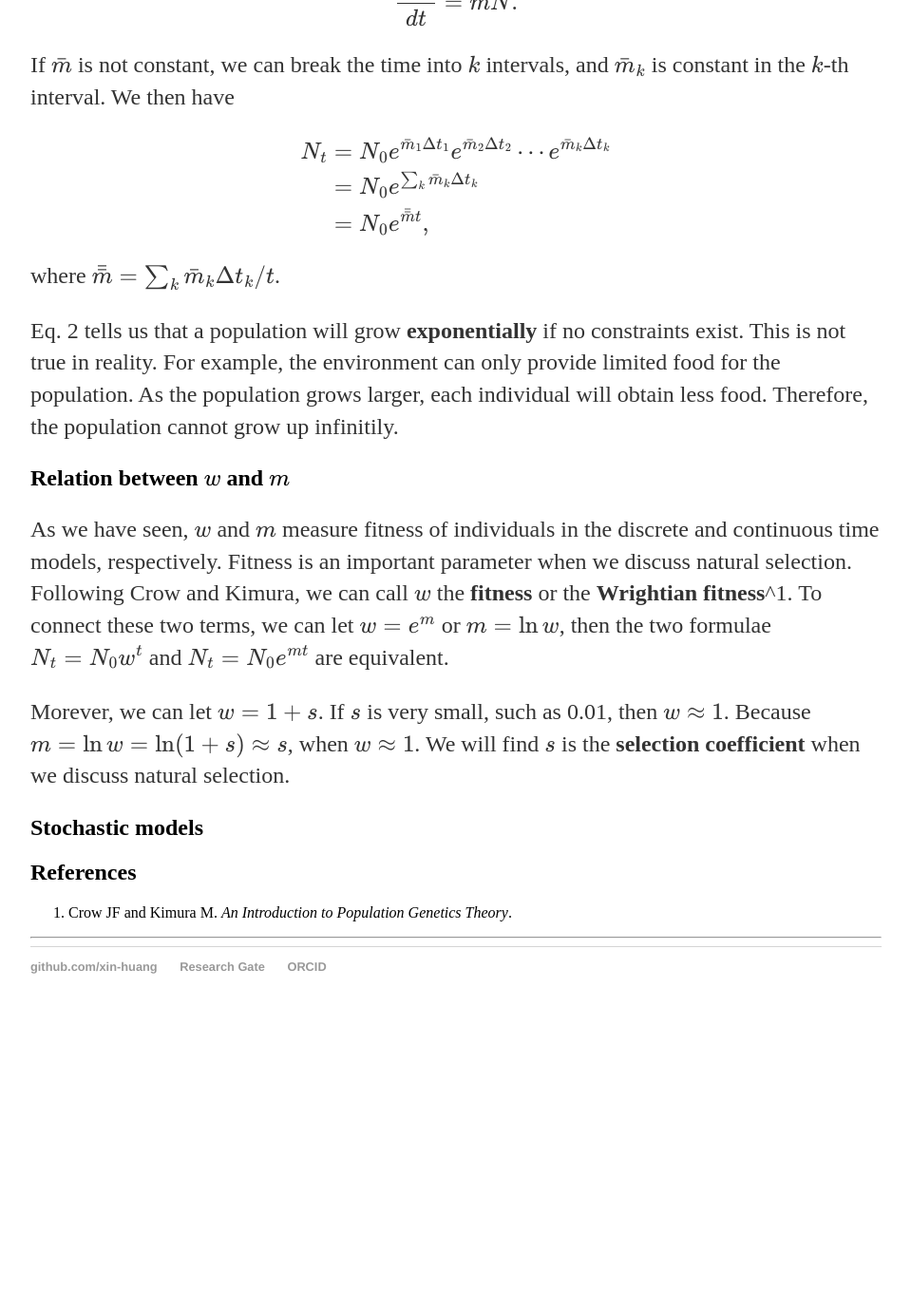
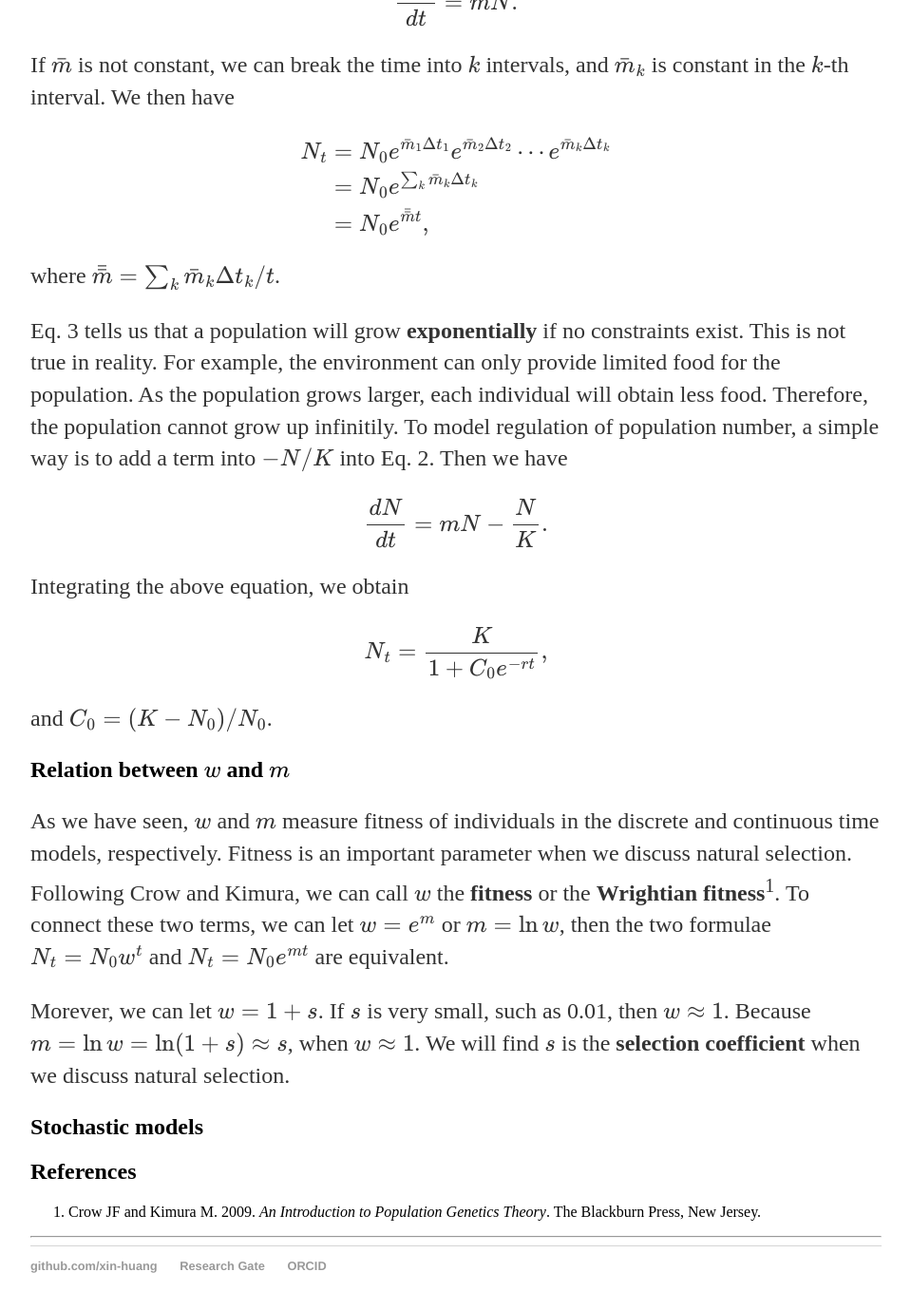
Before and after one commit to xin-huang/xin-huang.github.io, a Jekyll site: the page built from _posts/2017-04-22-population-growth-models.md, in a window 1280 px wide and 1400 px high, scrolled down 2728 px. Shown: the top 1379 px of the window at 95% size, without its empty margins (160-1119 px from the left). Built offline with Jekyll 4.4.1, drawn with Linux system fonts in a browser that asks for light colours; formulas are drawn with MathJax 3; comment, search, counter and statistics services are not loaded; before the commit the page ends 3813 px from its top, so only the background shows below that; some of the changed text lies outside the part shown.

Commit message:
Update 2017-04-22-population-growth-models.md

```diff
--- a/_posts/2017-04-22-population-growth-models.md
+++ b/_posts/2017-04-22-population-growth-models.md
@@ -51,9 +51,9 @@ In this model, we assume the generation time is continuous. For example, individ
 
 As $\Delta t\rightarrow 0$, we have
 
-\begin{align\*}
+\begin{equation}
     \frac{dN}{dt}=mN,
-\end{align\*}
+\end{equation}
 
 where $m=b-d$, which is the **Malthusian parameter** measuring fitness of individuals in the continuous time model.
 
@@ -79,15 +79,27 @@ If $\bar{m}$ is not constant, we can break the time into $k$ intervals, and $\ba
 
 where $\bar{\bar{m}}=\sum_k\bar{m}_k\Delta t_k/t$.
 
-Eq. 2 tells us that a population will grow **exponentially** if no constraints exist. This is not true in reality. For example, the environment can only provide limited food for the population. As the population grows larger, each individual will obtain less food. Therefore, the population cannot grow up infinitily.
+Eq. 3 tells us that a population will grow **exponentially** if no constraints exist. This is not true in reality. For example, the environment can only provide limited food for the population. As the population grows larger, each individual will obtain less food. Therefore, the population cannot grow up infinitily. To model regulation of population number, a simple way is to add a term into $-N/K$ into Eq. 2. Then we have
+
+\begin{align\*}
+    \frac{dN}{dt}=mN-\frac{N}{K}.
+\end{align\*}
+
+Integrating the above equation, we obtain
+
+\begin{align\*}
+    N_t = \frac{K}{1+C_0e^{-rt}},
+\end{align\*}
+
+and $C_0=(K-N_0)/N_0$.
 
 ## Relation between $w$ and $m$
 
-As we have seen, $w$ and $m$ measure fitness of individuals in the discrete and continuous time models, respectively. Fitness is an important parameter when we discuss natural selection. Following Crow and Kimura, we can call $w$ the **fitness** or the **Wrightian fitness**^1. To connect these two terms, we can let $w=e^m$ or $m=\ln w$, then the two formulae $N_t=N_0w^t$ and $N_t=N_0e^{mt}$ are equivalent.
+As we have seen, $w$ and $m$ measure fitness of individuals in the discrete and continuous time models, respectively. Fitness is an important parameter when we discuss natural selection. Following Crow and Kimura, we can call $w$ the **fitness** or the **Wrightian fitness**<sup>1</sup>. To connect these two terms, we can let $w=e^m$ or $m=\ln w$, then the two formulae $N_t=N_0w^t$ and $N_t=N_0e^{mt}$ are equivalent.
 
 Morever, we can let $w=1+s$. If $s$ is very small, such as 0.01, then $w\approx 1$. Because $m=\ln w=\ln(1+s)\approx s$, when $w\approx 1$. We will find $s$ is the **selection coefficient** when we discuss natural selection.
 
 ## Stochastic models
 
 ## References
-1. Crow JF and Kimura M. *An Introduction to Population Genetics Theory*.
+1. Crow JF and Kimura M. 2009. *An Introduction to Population Genetics Theory*. The Blackburn Press, New Jersey.
```
